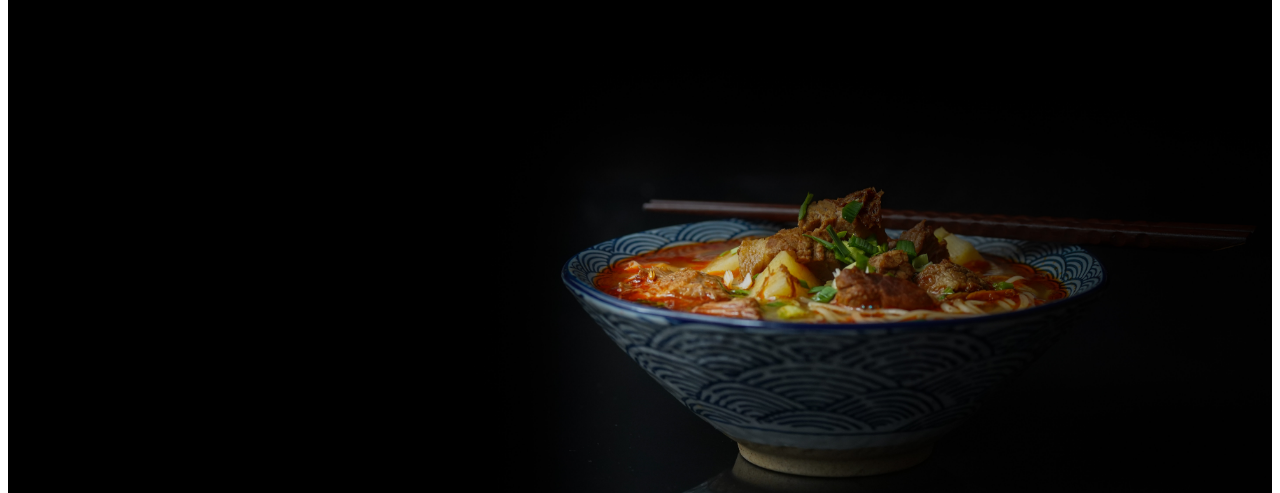
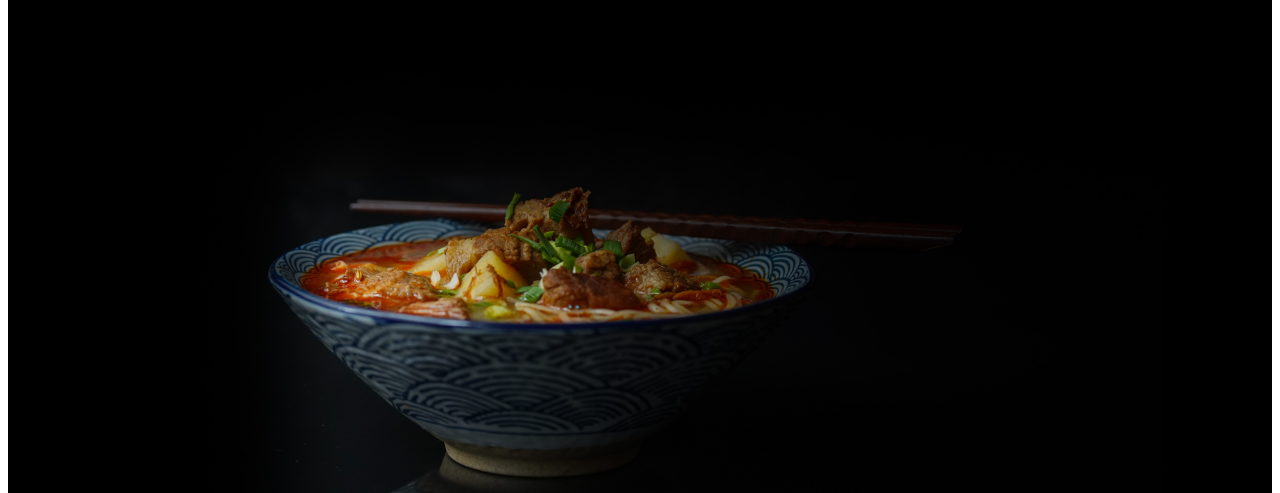
Before and after one commit to pipe2442/restaurantjs, a plain HTML site: page index.html in a window 1280 px wide. Shown: the part 307-800 px from the top of the page. Drawn offline with Linux system fonts and the light colour scheme; a web font is replaced by a local one.

Commit message:
Fix background position

```diff
--- a/assets/styles.css
+++ b/assets/styles.css
@@ -26,7 +26,7 @@ nav button:hover {
     background-repeat: no-repeat;
     background-size: contain;
     background-attachment: fixed;
-    background-position:400px;
+    background-position:center;
     background-color: black;
     padding: 350px;
 }
```
